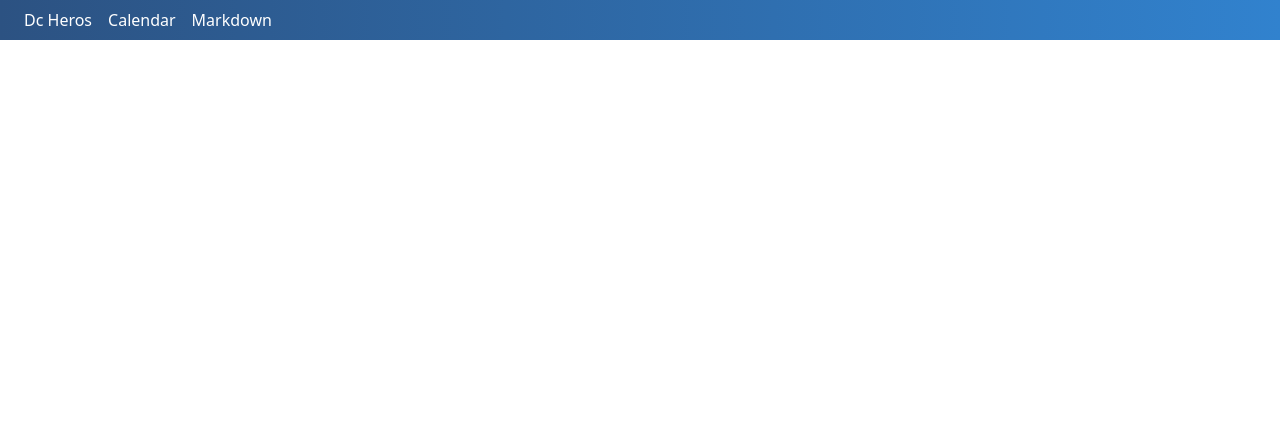
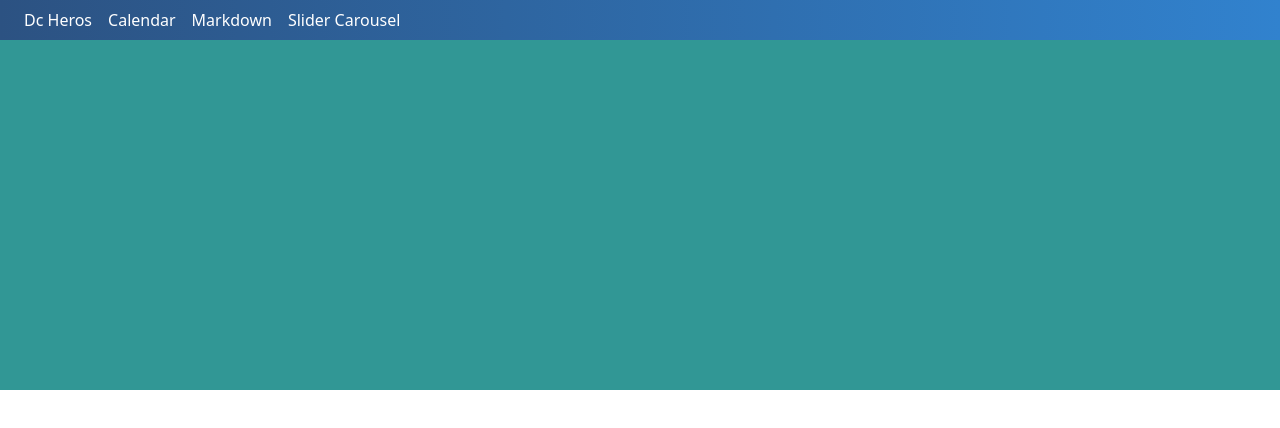
Before and after one commit to vincentGuegan/vue3FullCourse, a Vue app: page /slider in a window 1280 px wide. Shown: the top 428 px of the page. Built offline with nearby package versions, Linux system fonts and the light colour scheme.

Commit message:
creation of a carousel

```diff
--- a/src/components/AppHeader.vue
+++ b/src/components/AppHeader.vue
@@ -13,7 +13,8 @@
       list:[
         {title: "Dc Heros", to:"/dc-heros"},
         {title: "Calendar", to:"/calendar"},
-        {title: "Markdown", to:"/markdown"}
+        {title: "Markdown", to:"/markdown"},
+        {title: "Slider Carousel", to:"/slider"}
       ]
     }
   }
--- /dev/null
+++ b/src/pages/Slider.vue
@@ -0,0 +1,36 @@
+<template>
+  <div class="flex flex-wrap w-full">
+      <div class="absolute w-full" v-for="(color, index) in sliders" :key="color">
+        <div v-if="currentSlide == index" :class="color" style="height:350px"></div>
+      </div>
+  </div>
+</template>
+
+<script>
+export default {
+    data() {
+        return {
+            currentSlide: 1,
+            sliders: ['bg-teal-600', 'bg-blue-600', 'bg-yellow-600'],
+            interval: "",
+        };
+    },
+    mounted() {
+        this.interval = setInterval(() => {
+            this.currentSlide = this. currentSlide == 2 ? 0 : this.currentSlide+1
+/*             if  (this.currentSlide == 2) {
+                this.currentSlide = 0;
+            } else {
+                this.currentSlide++;
+            } */
+        }, 1000)
+    },
+    beforeUnmount() {
+        clearInterval(this.interval);
+    }
+};
+</script>
+
+<style>
+
+</style>
--- a/src/router.js
+++ b/src/router.js
@@ -3,12 +3,14 @@
 import DcHeros from './pages/DcHeros'
 import Calendar from './pages/Calendar'
 import Markdown from './pages/Markdown'
+import Slider from './pages/Slider'
 
 const routes = [
     {path: '/', component:Home},
     {path:'/dc-heros', component:DcHeros},
     {path: '/calendar', component:Calendar},
     {path: '/markdown', component:Markdown},
+    {path: '/slider', component:Slider},
 ];
 
 const router = createRouter({
```
